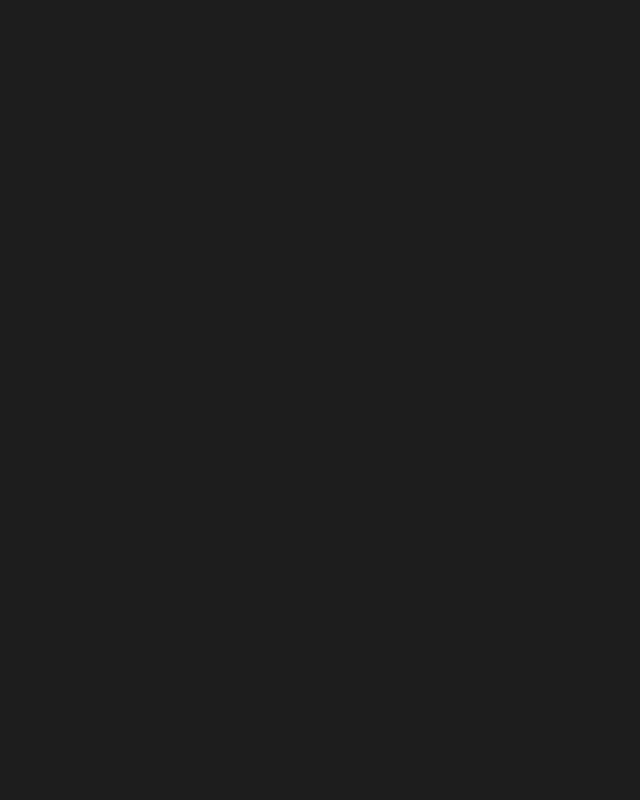
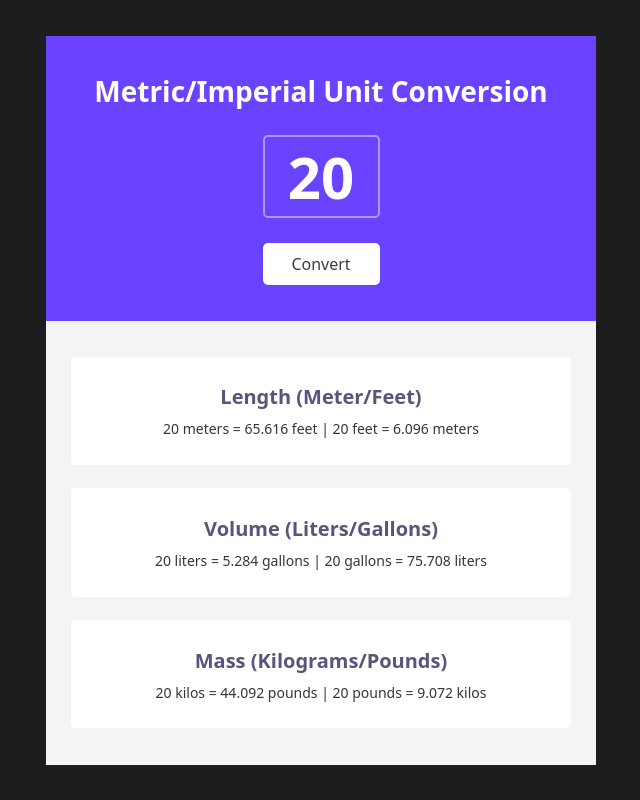
Before and after one commit to NPA93/Unit-converter, a plain HTML site: page index.html in a window 1280 px wide. Shown: the whole page, without its empty margins (319-959 px from the left). Drawn offline with Linux system fonts and the light colour scheme.

Commit message:
Setting HTML structure and updating UI interface

```diff
--- a/index.html
+++ b/index.html
@@ -1,19 +1,47 @@
 <!DOCTYPE html>
 <html lang="en">
-<head>
-    <meta charset="UTF-8">
-    <meta name="viewport" content="width=device-width, initial-scale=1.0">
+  <head>
+    <meta charset="UTF-8" />
+    <meta name="viewport" content="width=device-width, initial-scale=1.0" />
     <title>Javascript Training</title>
-    <link rel="stylesheet" href="style.css">
-</head>
+    <link rel="stylesheet" href="style.css" />
+  </head>
 
-<body>
+  <body>
+    <section>
+      <div class="container">
+        <div class="wrapper up-wrapper">
+          <h1>Metric/Imperial Unit Conversion</h1>
+          <div class="converter">
+            <input type="number" id="input-value" value="20" />
+            <button id="convert-button">Convert</button>
+          </div>
+        </div>
+        <div class="wrapper down-wrapper">
+          <div class="results">
+            <div class="result-section">
+              <h2>Length (Meter/Feet)</h2>
+              <p id="lengthResult">
+                20 meters = 65.616 feet | 20 feet = 6.096 meters
+              </p>
+            </div>
+            <div class="result-section">
+              <h2>Volume (Liters/Gallons)</h2>
+              <p id="volumeResult">
+                20 liters = 5.284 gallons | 20 gallons = 75.708 liters
+              </p>
+            </div>
+            <div class="result-section">
+              <h2>Mass (Kilograms/Pounds)</h2>
+              <p id="massResult">
+                20 kilos = 44.092 pounds | 20 pounds = 9.072 kilos
+              </p>
+            </div>
+          </div>
+        </div>
+      </div>
+    </section>
 
-
-
-
-<script src="script.js"></script>
-
-</body>
-
+    <script src="script.js"></script>
+  </body>
 </html>
--- a/style.css
+++ b/style.css
@@ -5,7 +5,122 @@
     font-family: system-ui, -apple-system, BlinkMacSystemFont, 'Segoe UI', Roboto, Oxygen, Ubuntu, Cantarell, 'Open Sans', 'Helvetica Neue', sans-serif;
 }
 
+input[type=number]::-webkit-inner-spin-button,  input[type=number]::-webkit-outer-spin-button {
+    -webkit-appearance: none;
+    margin: 0;
+}
+
 body {
     background-color: rgb(29, 29, 29);
+}
+
+section {
+    display: flex;
+    justify-content: center;
+    align-items: center;
+    height: 100vh;
+}
+
+.container {
+    display: flex;
+    flex-direction: column;
+    align-items: center;
+    width: 550px;
+    height: 729px;
+    background-color: rgb(205, 96, 103);
+}
+
+.up-wrapper {
+    display: flex;
+    flex-direction: column;
+    justify-content: center;
+    align-items: center;
+    gap: 25px;
+    width: 550px;
+    height: 285px;
+    color: #ffffff;
+    background-color:#6943ff;
+}
+
+.converter {
+    display: flex;
+    flex-direction: column;
+    gap: 25px;
 
 }
+
+#input-value {
+    text-align: center;
+    width: 117px;
+    height: 83px;
+
+    background-color: rgb(105, 67, 255, 0);
+    border-radius: 5px;
+    border: 2px solid #B295FF;
+
+    color: #ffffff;
+    font-size: 58px;
+    font-weight: 800;
+}
+
+#convert-button {
+    width: 117px;
+    height: 42px;
+    padding: 9px 27.5px;
+    border-radius: 5px;
+    border: none;
+    background-color: #ffffff;
+    color: #3D3D3D;
+    font-size: 16px;
+    font-weight: 500;
+    box-shadow: 0px 1px 2px 0px #0000000D;
+}
+
+.down-wrapper{
+    display: flex;
+    flex-direction: column;
+    justify-content: center;
+    align-items: center;
+    width: 550px;
+    height: 444px;
+    background-color: #F4F4F4;
+}
+
+.results {
+    display: flex;
+    flex-direction: column;
+    justify-content: center;
+    align-items: center;
+    gap: 23px;
+}
+
+.result-section {
+    display: flex;
+    flex-direction: column;
+    justify-content: center;
+    align-items: center;
+    gap: 9px;
+    background-color: rgb(105, 67, 255, 0);
+
+    width: 500px;
+    height: 108.57px;
+    border-radius: 4.68px;
+    background-color: #FFFFFF;
+}
+
+h1 {
+    font-size: 28px;
+    font-weight: 800;
+}
+
+h2 {
+    font-size: 20px;
+    font-weight: 600;
+    color: #5A537B;
+}
+
+p {
+font-size: 14px;
+font-weight: 400;
+color: #353535;
+}
```
